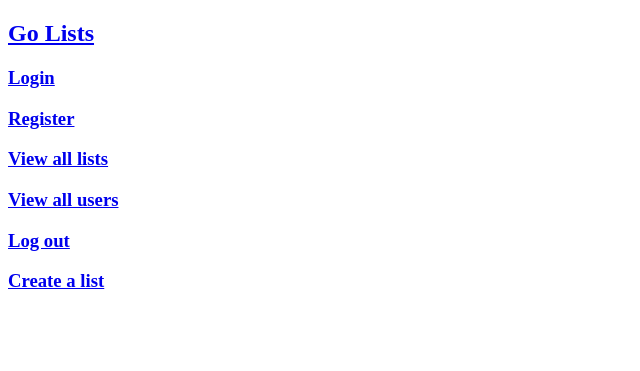
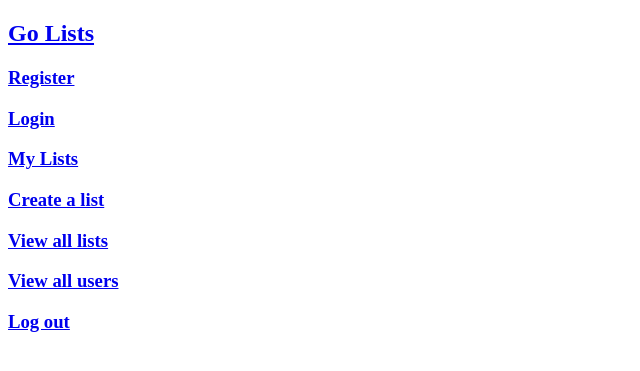
Before and after one commit to kelly4strength/go-there-list, a Flask app: page / in a window 1280 px wide. Shown: the top 371 px of the page, without its empty margins (0-640 px from the left). Run offline with Flask 2, Linux system fonts and the light colour scheme; some libraries are stand-ins or nearby versions.

Commit message:
added My Lists page for users

```diff
--- a/server.py
+++ b/server.py
@@ -58,7 +58,6 @@ def register():
 @app.route('/user_add', methods=["POST"])
 def user_add():
     """add new users to dbase"""
-    # ADD a Flask flash message
 
     email = request.form.get("email")
     password = request.form.get("password")
@@ -121,15 +120,22 @@ def user_page(user_id):
 
     user = User.query.filter_by(user_id=user_id).first()
     lists = List.query.filter_by(user_id=user_id).all()
+#NEED TO WORK ON THIS
+    # list_id = List.query.filter_by(user_id=user_id).first()
+    # items = Item.query.filter_by(list_id=list_id).all()
 
-    return render_template("user_detail.html", user=user, lists=lists)
+
+    return render_template("user_detail.html",
+                            user=user,
+                            lists=lists)
+                            # items=items)
 
 
 @app.route('/lists/<int:list_id>')
 def list_details(list_id):
     """Take user to a page that displays a list"""
 
-    list = List.query.filter_by(list_id=list_id).first()
+    lists = List.query.filter_by(list_id=list_id).first()
     items = Item.query.filter_by(list_id=list_id).all()
 
     return render_template("list_detail.html", list=list, items=items)
@@ -139,16 +145,30 @@ def list_details(list_id):
 def create_list():
     """Send user to first list creation page"""
 
-    #if statement needs to come before the session
-    #if user_id in session == NONE:
-        # redirect to ("login.html")
-        # Flash ("please login before creating a list")
+    if session.get('current_user') == None:
+        flash ("please login before creating a list")
+        return render_template("login.html")
 
     flash("User is logged in")
     user_id = session['current_user']
-    # print session
+    print session
 
     return render_template("initiate_list.html")
+
+
+@app.route('/my_lists')
+def my_lists():
+    """Send user to their personal lists page"""
+
+    if session.get('current_user') == None:
+        flash ("please login first")
+        return render_template("login.html")
+
+    flash("User is logged in")
+    user_id = session['current_user']
+    print session
+
+    return render_template("my_lists.html")
 
 
 @app.route('/initiate_list', methods=["POST"])
--- a/templates/homepage.html
+++ b/templates/homepage.html
@@ -4,13 +4,15 @@
     	<h2 id="homepage-title"><a href="/homepage">Go Lists</a></h2>
 
     	<div>
+    		<h3><p><a href="/register">Register</a></p><h3>
 			<h3><p><a href="/login">Login</a></p></h3>
-			<h3><p><a href="/register">Register</a></p><h3>
+			<h3><p><a href="/my_lists">My Lists</a></p><h3>
+			<h3><p><a href="/create_list">Create a list</a></p><h3>
 			<h3><p><a href="/lists">View all lists</a></p><h3>
 			<h3><p><a href="/users">View all users</a></p><h3>
 			<h3><p><a href="/logout">Log out</a></p><h3>
-		<!-- this should be hidden until you login -->
-			<h3><p><a href="/create_list">Create a list</a></p><h3>
+
+
 
 		</div>
 	</div>
```
Also changed, not shown: templates/list_detail.html (+8 -1 lines), templates/user_detail.html (+9 -1 lines), templates/my_lists.html (added), 2 other files.
